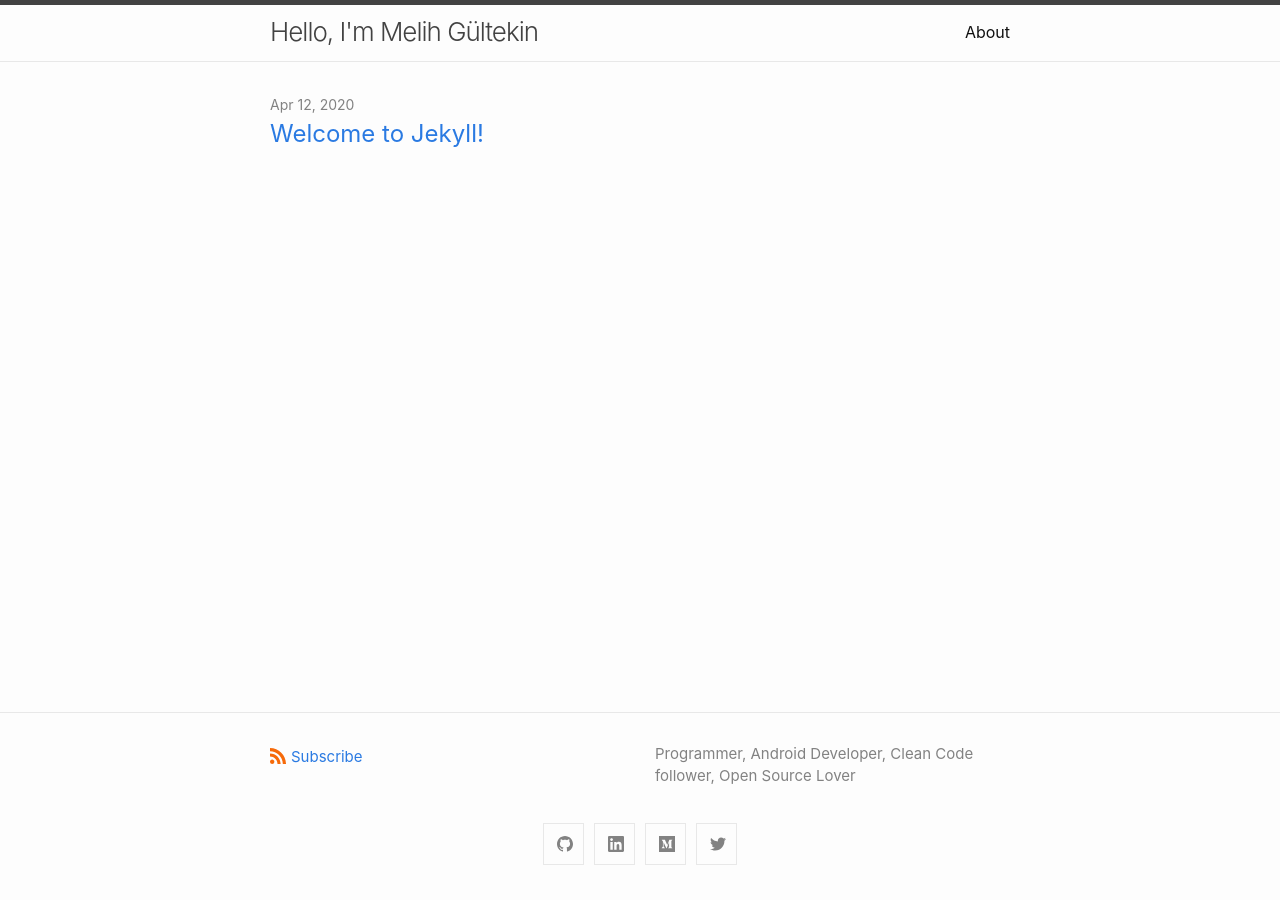
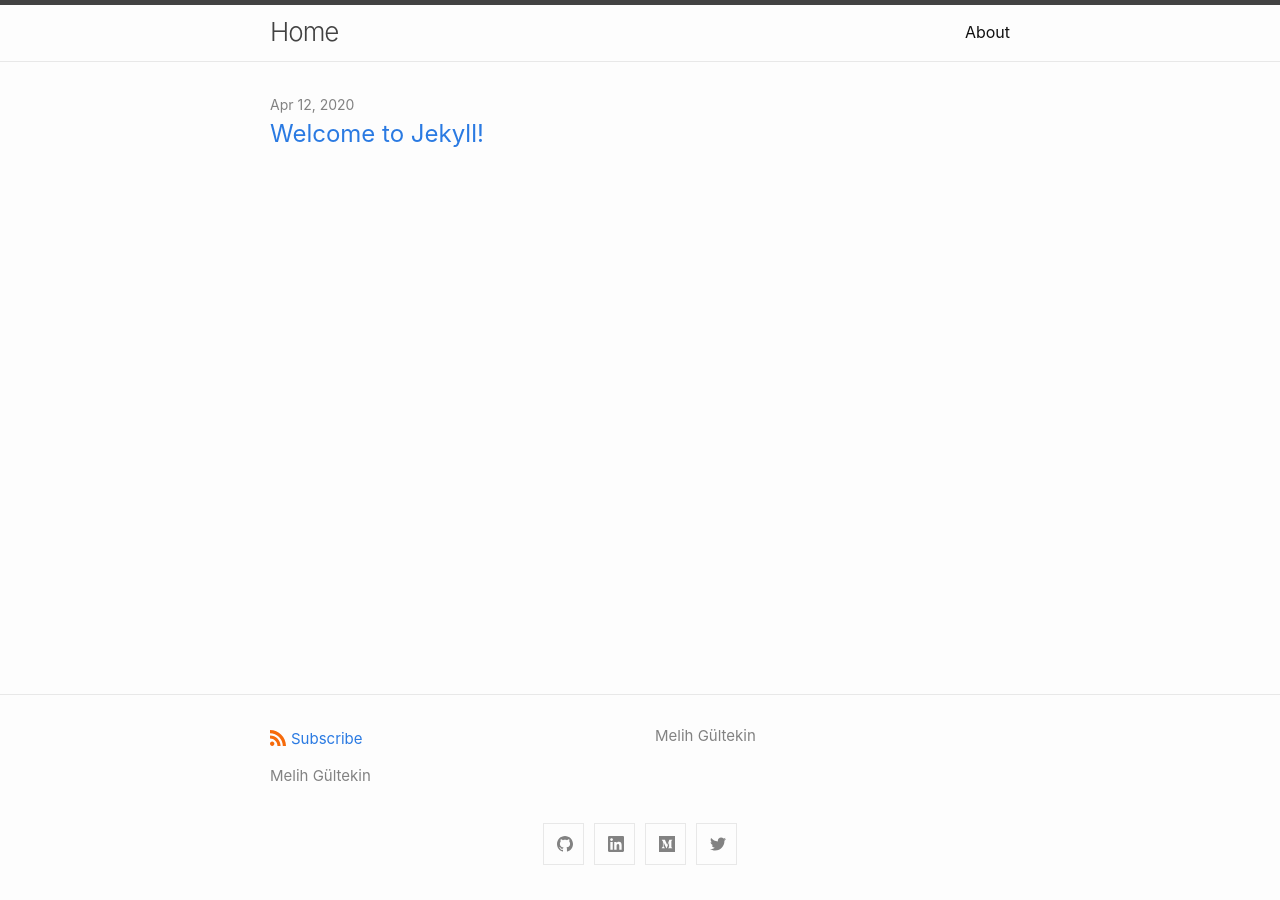
Before and after one commit to melomg/melomg.github.io, a Jekyll site: the page built from index.markdown, in a window 1280 px wide. Built offline with Jekyll 4.4.1, drawn with Linux system fonts in a browser that asks for light colours.

Commit message:
Update site description and about section

```diff
--- a/_config.yml
+++ b/_config.yml
@@ -18,12 +18,13 @@
 # You can create any custom variable you would like, and they will be accessible
 # in the templates via {{ site.myvariable }}.
 
-title: Hello, I'm Melih Gültekin
-description: >- # this means to ignore newlines until "baseurl:"
-  Programmer, Android Developer, Clean Code follower, Open Source Lover
+title: Home
+description: Melih Gültekin
 # email: mmelihgultekin@gmail.com
-# author:
-#  name: Melih Gültekin
+author:
+  name: Melih Gültekin
+  about: >- # this means to ignore newlines until "baseurl:"
+    Android Geek since 2014, Clean Code follower, Open Source lover!
 #  email: mmelihgultekin@gmail.com
 baseurl: "" # the subpath of your site, e.g. /blog
 url: "" # the base hostname & protocol for your site, e.g. http://example.com
@@ -36,7 +37,7 @@
   # generate social links in footer
   social_links:
     twitter: melihgultekin
-    github:  melomg
+    github: melomg
     linkedin: melih-gültekin-a2a41464
     medium: mmelihgultekin
 
```
